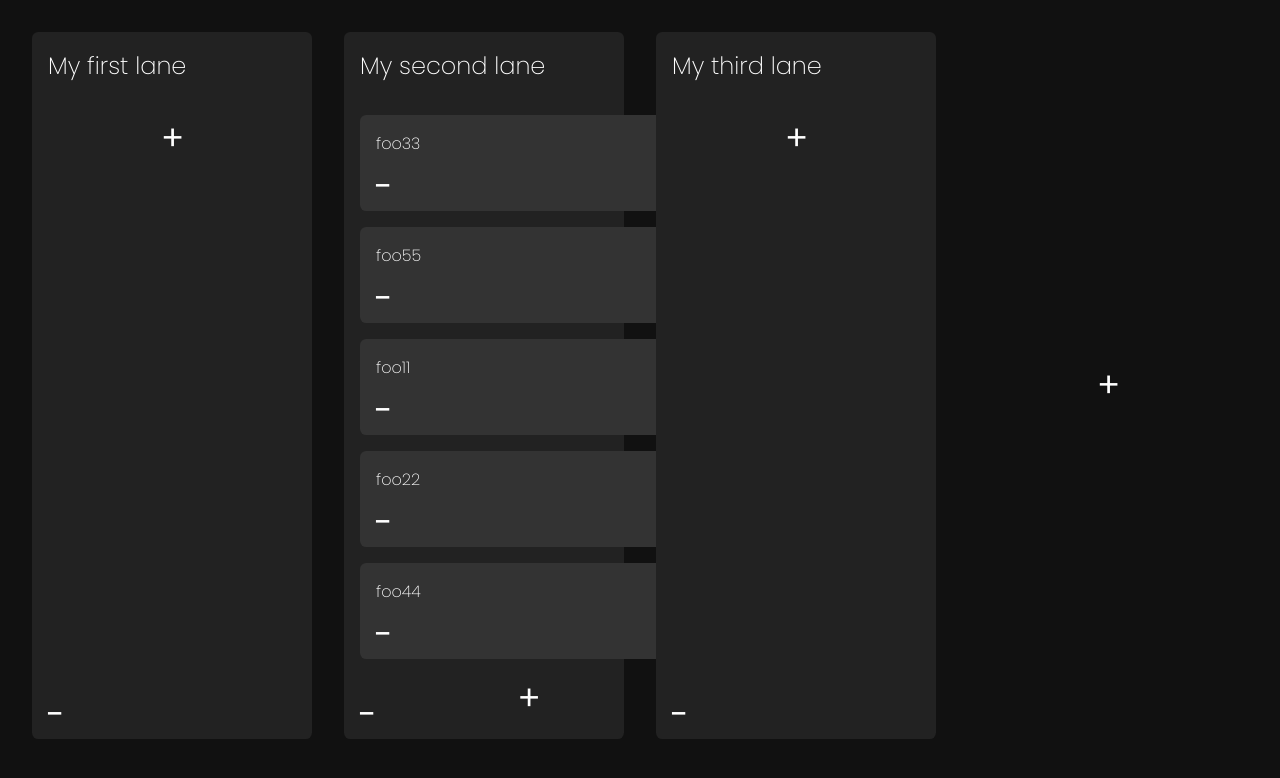
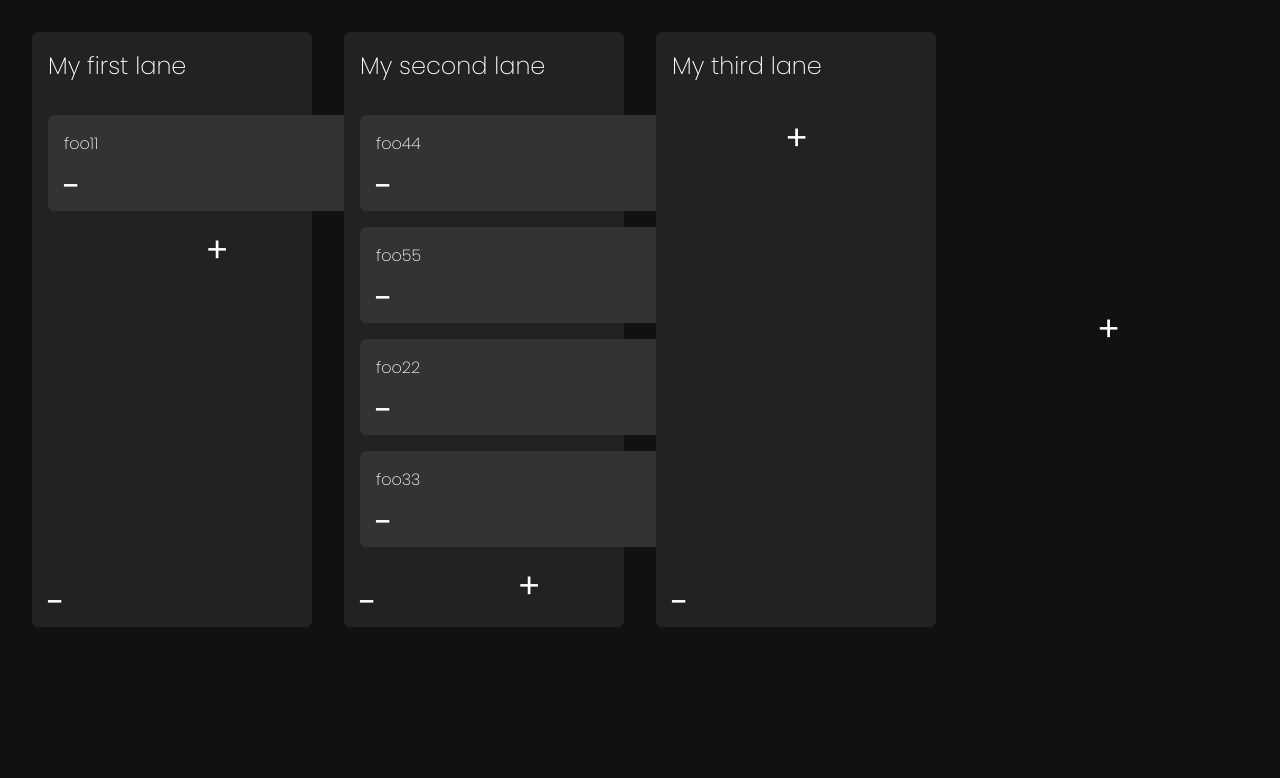
Before and after one commit to SamuelMiddendorp/SvelteBoard, a SvelteKit app: page / in a window 1280 px wide. Shown: the top 778 px of the page. Built offline with nearby package versions, Linux system fonts and the light colour scheme.

Commit message:
Actually pulled it off

```diff
--- a/db.json
+++ b/db.json
@@ -1 +1 @@
-{"id":"33b02a75-1733-4270-8c30-09ed737ef872","title":"First Board","description":"My first board","lanes":[{"id":"3c1177dd-a0d1-4dd5-b588-9cafeecb48ca","title":"My first lane","items":[]},{"id":"98fe447d-bd32-44cf-916d-5d7be3e771c4","title":"My second lane","items":[{"id":"42472119-76dd-48b8-a79d-3a124276196c","title":"foo33","description":"bar","prio":1},{"id":"71585568-a6b4-48d4-a57d-5dd93d5bff2a","title":"foo55","description":"bar","prio":1},{"id":"f4d636c1-fe32-4dd2-a9f6-cacaf00ff890","title":"foo11","description":"bar","prio":1},{"id":"3e6e273c-0bc4-4a10-8aa9-c92b5cf81ee1","title":"foo22","description":"bar","prio":1},{"id":"529795bb-fbe6-4b52-a50d-22c3d0c9fcc8","title":"foo44","description":"bar","prio":1}]},{"id":"60592d60-b3a5-435f-ba7e-a92d78081022","title":"My third lane","items":[]}]}
+{"id":"33b02a75-1733-4270-8c30-09ed737ef872","title":"First Board","description":"My first board","lanes":[{"id":"3c1177dd-a0d1-4dd5-b588-9cafeecb48ca","title":"My first lane","items":[{"id":"f4d636c1-fe32-4dd2-a9f6-cacaf00ff890","title":"foo11","description":"bar","prio":1}]},{"id":"98fe447d-bd32-44cf-916d-5d7be3e771c4","title":"My second lane","items":[{"id":"529795bb-fbe6-4b52-a50d-22c3d0c9fcc8","title":"foo44","description":"bar","prio":1},{"id":"71585568-a6b4-48d4-a57d-5dd93d5bff2a","title":"foo55","description":"bar","prio":1},{"id":"3e6e273c-0bc4-4a10-8aa9-c92b5cf81ee1","title":"foo22","description":"bar","prio":1},{"id":"42472119-76dd-48b8-a79d-3a124276196c","title":"foo33","description":"bar","prio":1}]},{"id":"60592d60-b3a5-435f-ba7e-a92d78081022","title":"My third lane","items":[]}]}
--- a/src/routes/+page.svelte
+++ b/src/routes/+page.svelte
@@ -31,10 +31,12 @@
         currentLane.items = currentLane.items.filter((i) => i.id != itemId);
         targetLane.items = [...targetLane.items, item];
 
-        let targetIndex = targetLane.items.findIndex(i => i.id == currentDropTarget);
 
         // Remove first then splice back into the list
         targetLane.items = targetLane.items.filter(x => x.id != item.id);
+
+        let targetIndex = targetLane.items.findIndex(i => i.id == currentDropTarget);
+
         targetLane.items.splice(targetIndex,0,item);
         console.log(targetLane);
         // Update board
```
